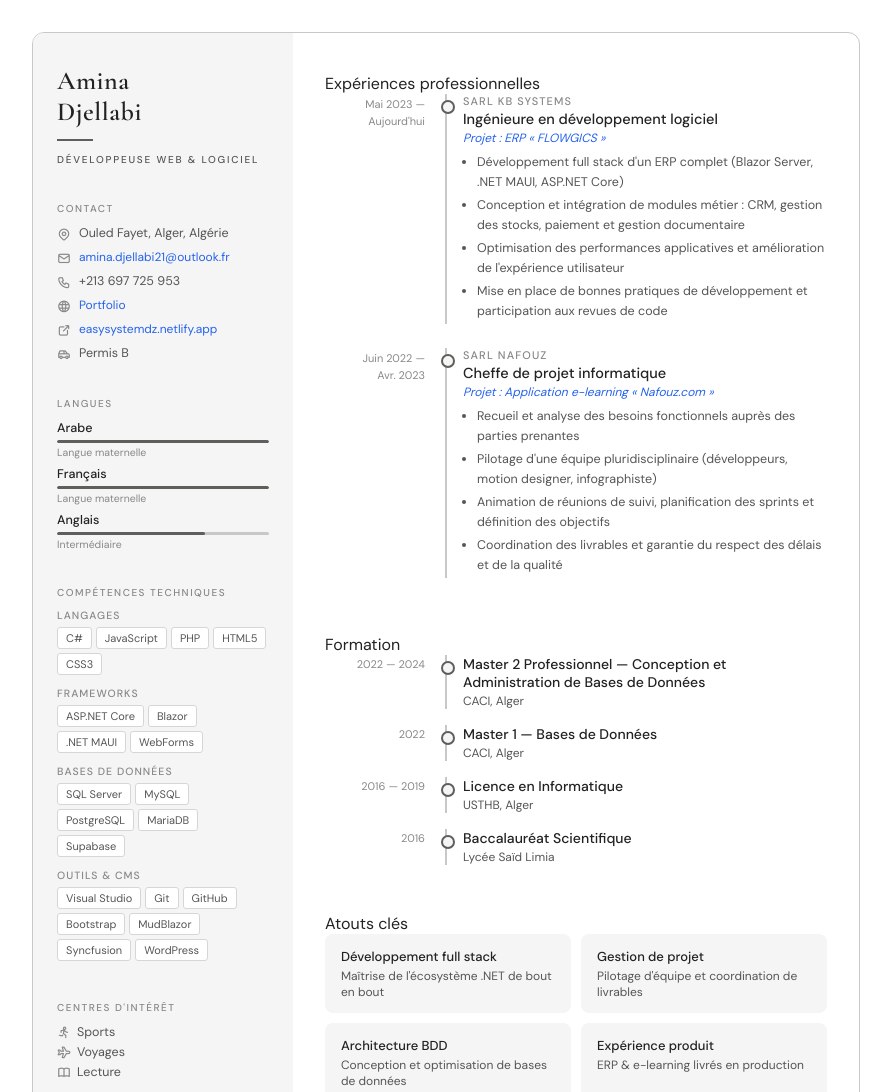
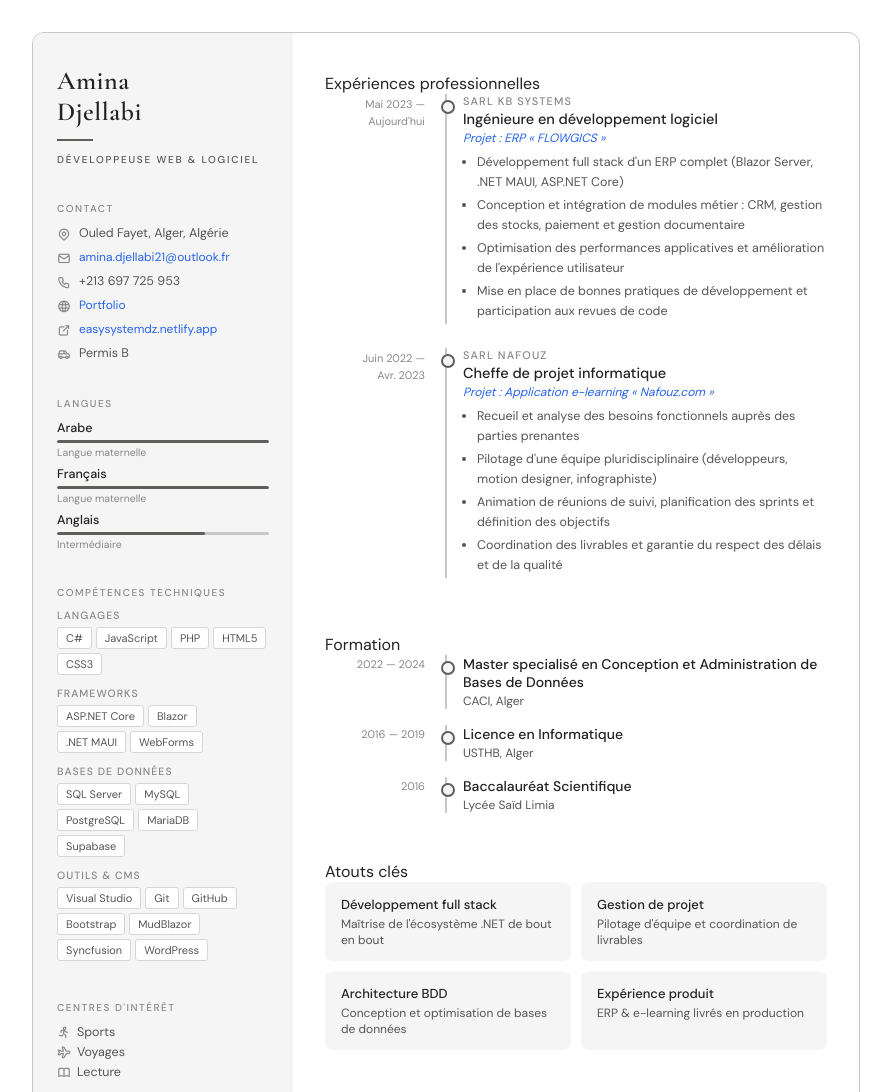
Before and after one commit to AmDje2023/CV, a plain HTML site: page index.html in a window 1280 px wide. Shown: the top 1092 px of the page, without its empty margins (194-1085 px from the left). Drawn offline with nearby package versions, Linux system fonts and the light colour scheme.

Commit message:
Update index.html

```diff
--- a/index.html
+++ b/index.html
@@ -221,15 +221,7 @@
         <div class="edu-item">
           <div class="edu-year">2022 — 2024</div>
           <div class="edu-body">
-            <div class="edu-degree">Master 2 Professionnel — Conception et Administration de Bases de Données</div>
-            <div class="edu-school">CACI, Alger</div>
-          </div>
-        </div>
-
-        <div class="edu-item">
-          <div class="edu-year">2022</div>
-          <div class="edu-body">
-            <div class="edu-degree">Master 1 — Bases de Données</div>
+            <div class="edu-degree">Master specialisé en Conception et Administration de Bases de Données</div>
             <div class="edu-school">CACI, Alger</div>
           </div>
         </div>
```
